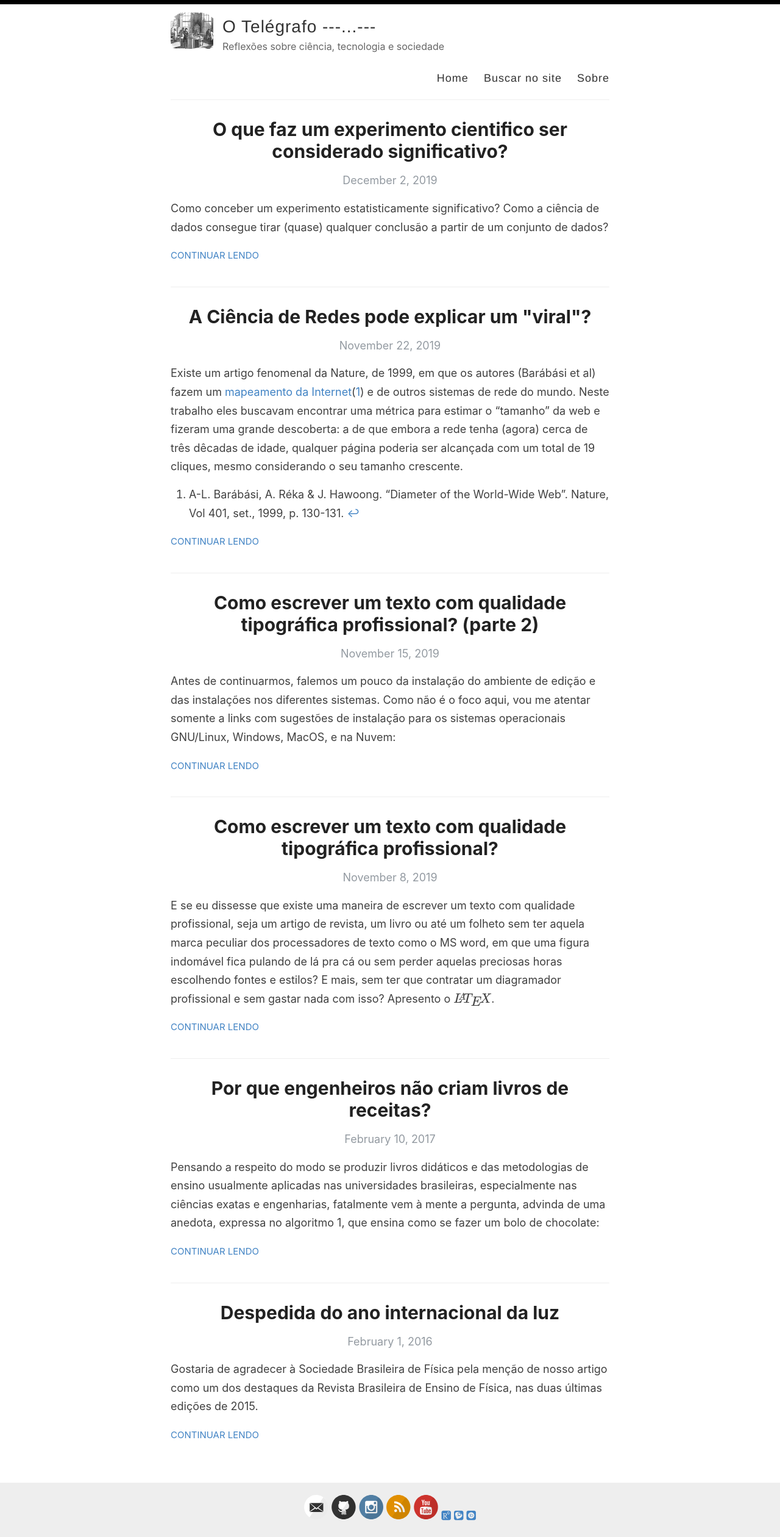
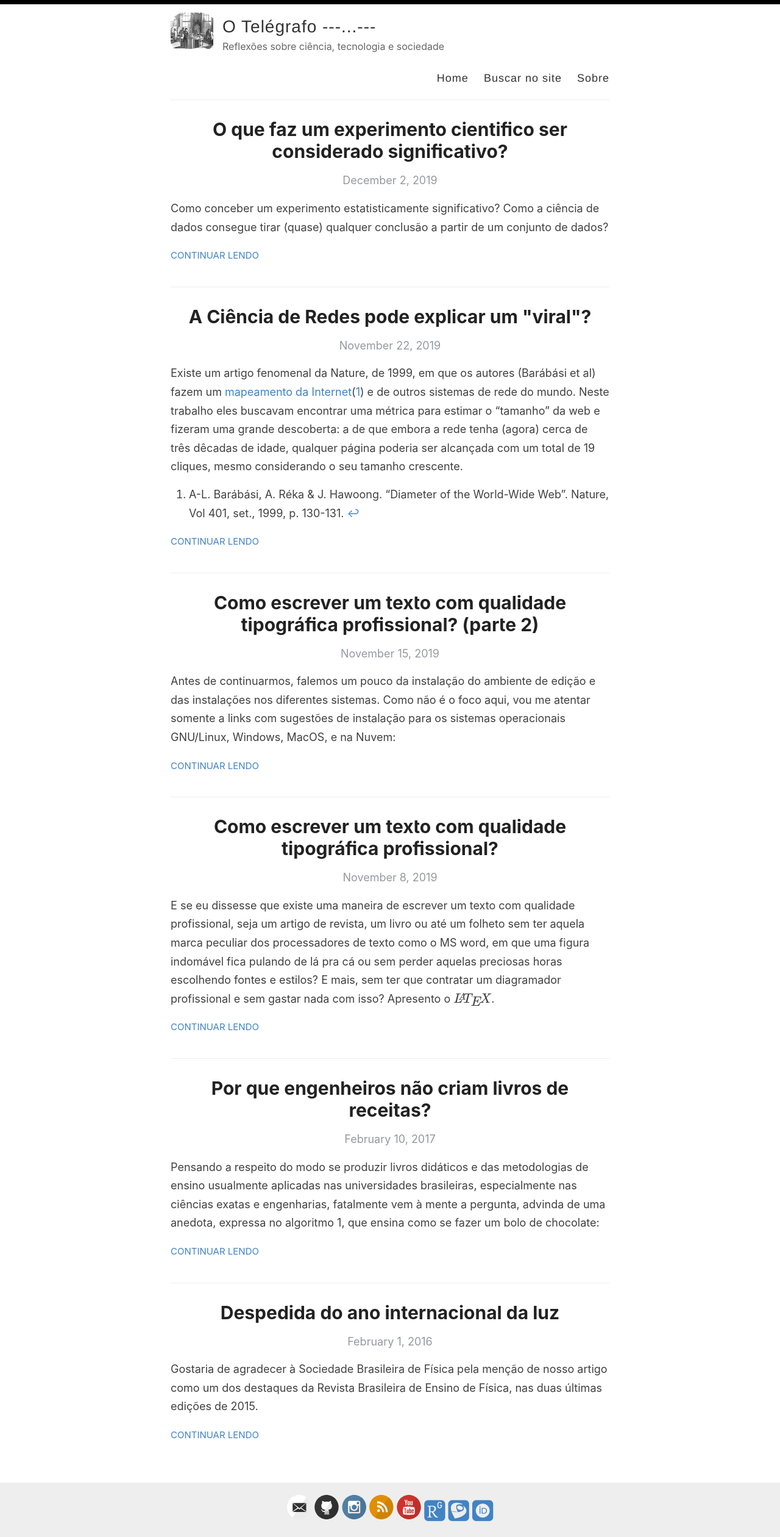
Before and after one commit to tonidandel/otelegrafo_, a Jekyll site: the page built from index.html, in a window 1280 px wide. Shown: the whole page at 61% size. Built offline with Jekyll 4.4.1, drawn with Linux system fonts in a browser that asks for light colours; nearby versions of some CDN libraries; formulas are drawn with MathJax 3; the list of posts is cut into pages by our own code.

Commit message:
orcid-icon-size-40px-set

```diff
--- a/assets/academicons.css
+++ b/assets/academicons.css
@@ -17,8 +17,8 @@
 .ai {
 	display:inline-block;
 	font:normal normal normal 14px/1 Academicons;
-	font-size:inherit;
-  /*font-size:40px; teste de tamanho de icone*/
+	/*font-size:inherit;*/
+  font-size:40px; /*teste de tamanho de icone*/
 	text-rendering:auto;
 	-webkit-font-smoothing:antialiased;
 	-moz-osx-font-smoothing:grayscale;
```
